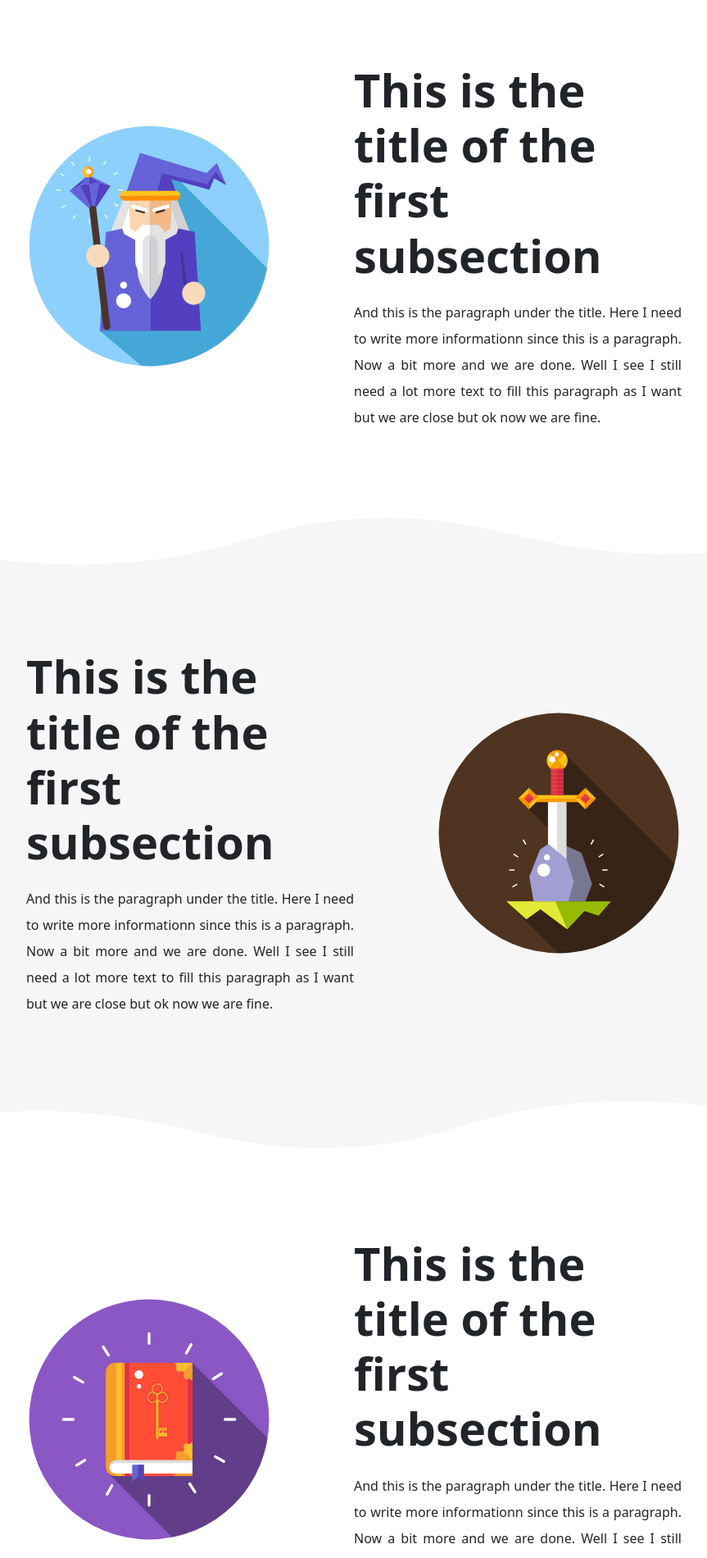
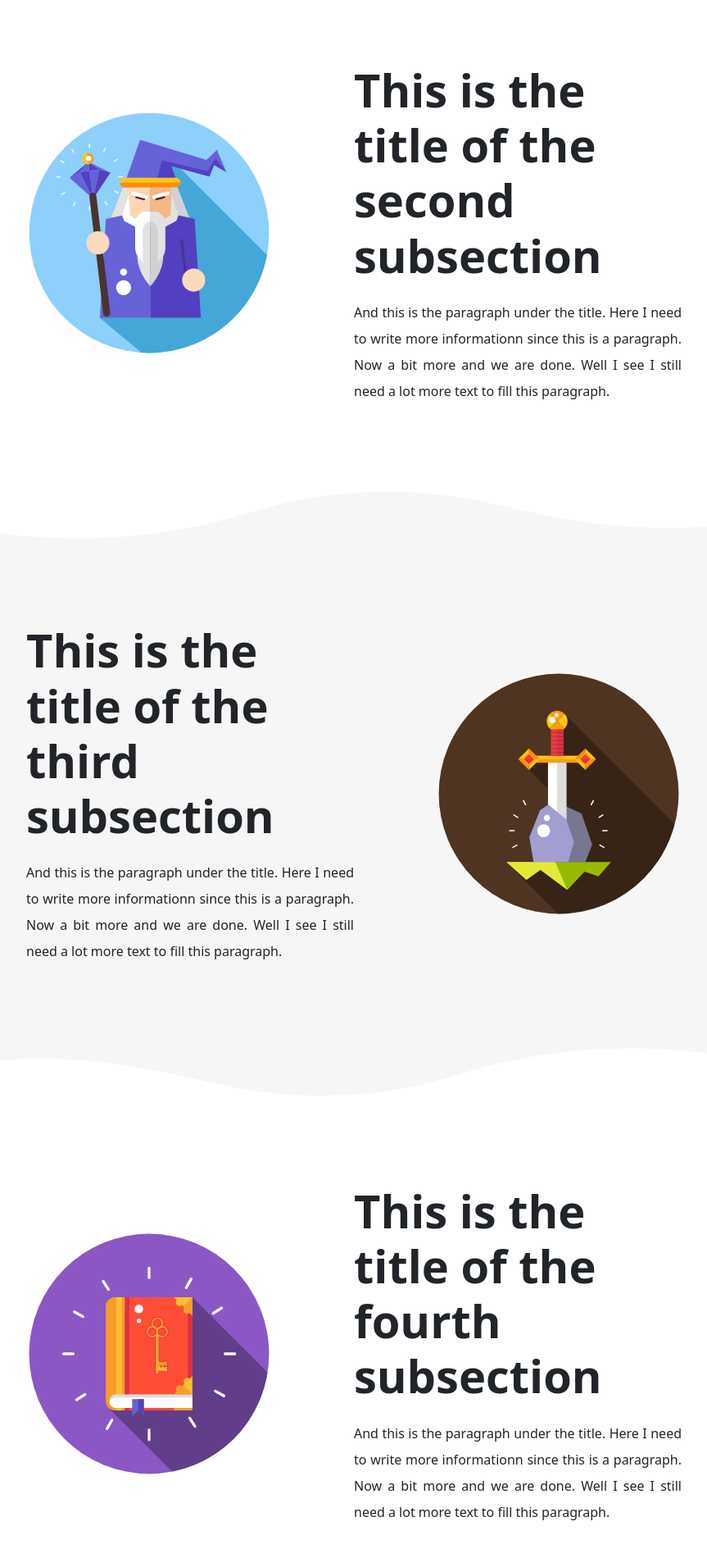
Before and after one commit to Glosbus/glosbus.github.io, a plain HTML site: page index.html in a window 1280 px wide. Shown: the part 900-2800 px from the top of the page at 82% size, without its empty margins (208-1071 px from the left). Drawn offline with nearby package versions, Linux system fonts and the light colour scheme.

Commit message:
Update index.html

```diff
--- a/index.html
+++ b/index.html
@@ -44,7 +44,7 @@
 
           <div class="nav-link-container">
             <a class="nav-link" href="#">Download</a>
-            <a class="nav-link" href="#">Why This App?</a>
+            <a class="nav-link" href="#">Why Gallinero?</a>
             <a class="nav-link" href="#">Team</a>
             <a class="nav-link" href="#">Contact</a>
           </div>
@@ -63,8 +63,8 @@
     <div class="hero-foreground-container">
       <div class="hero-foreground-content-container">
         <div class="hero-foreground-text-container">
-          <h1 class="main-title">THIS IS THE TITLE</h1>
-          <p class="main-paragraph">This is the paragraph under the title and here we are going to write some content to make it look.<br>Nicer this is the paragraph under the title and here we are going to write some</p>
+          <h1 class="main-title">ARRASTRAME AL GALLINERO</h1>
+          <p class="main-paragraph">Arrastrame al gallinero is a brand new app to learn how to take care of the best gallinas.<br>There are gallinas americanas and classic gallinas, we have everything.</p>
         </div>
         <div class="hero-foreground-buttons-container">
           <button class="button" type="button" name="button"><i class="fab fa-apple icon-space"></i> Download App</button>
@@ -86,8 +86,8 @@
         <img class="svg-wizzard" src="img/wizzard.svg" alt="">
       </div>
       <div class="text-section2">
-        <h2>This is the title of the first subsection</h2>
-        <p>And this is the paragraph under the title. Here I need to write more informationn since this is a paragraph. Now a bit more and we are done. Well I see I still need a lot more text to fill this paragraph as I want but we are close but ok now we are fine.</p>
+        <h2>This is the title of the second subsection</h2>
+        <p>And this is the paragraph under the title. Here I need to write more informationn since this is a paragraph. Now a bit more and we are done. Well I see I still need a lot more text to fill this paragraph.</p>
       </div>
     </div>
   </div>
@@ -100,8 +100,8 @@
         <img class="svg-wizzard" src="img/sword.svg" alt="">
       </div>
       <div class="text-section3">
-        <h2>This is the title of the first subsection</h2>
-        <p>And this is the paragraph under the title. Here I need to write more informationn since this is a paragraph. Now a bit more and we are done. Well I see I still need a lot more text to fill this paragraph as I want but we are close but ok now we are fine.</p>
+        <h2>This is the title of the third subsection</h2>
+        <p>And this is the paragraph under the title. Here I need to write more informationn since this is a paragraph. Now a bit more and we are done. Well I see I still need a lot more text to fill this paragraph.</p>
       </div>
     </div>
   </div>
@@ -114,8 +114,8 @@
         <img class="svg-wizzard" src="img/book.svg" alt="">
       </div>
       <div class="text-section2">
-        <h2>This is the title of the first subsection</h2>
-        <p>And this is the paragraph under the title. Here I need to write more informationn since this is a paragraph. Now a bit more and we are done. Well I see I still need a lot more text to fill this paragraph as I want but we are close but ok now we are fine.</p>
+        <h2>This is the title of the fourth subsection</h2>
+        <p>And this is the paragraph under the title. Here I need to write more informationn since this is a paragraph. Now a bit more and we are done. Well I see I still need a lot more text to fill this paragraph.</p>
       </div>
     </div>
   </div>
```
